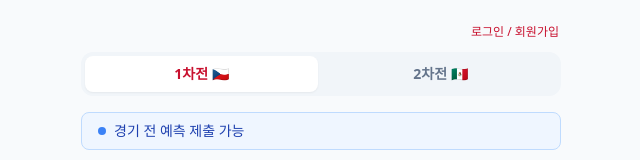
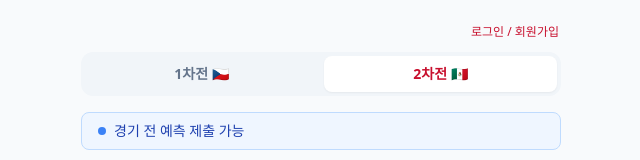
Before and after one commit to kwon14/worldcup-score-plan, a Next.js app: page / in a window 1280 px wide. Shown: the top 160 px of the page, without its empty margins (319-959 px from the left). Built offline with nearby package versions, Linux system fonts and the light colour scheme; no server answers; the database is empty.

Commit message:
Set Mexico match as default

```diff
--- a/constants/matches.ts
+++ b/constants/matches.ts
@@ -126,4 +126,4 @@ export const MATCHES: Record<string, MatchConfig> = {
   },
 };
 
-export const DEFAULT_MATCH_ID = '1';
+export const DEFAULT_MATCH_ID = '2';
--- a/contexts/MatchContext.tsx
+++ b/contexts/MatchContext.tsx
@@ -5,7 +5,7 @@ import { MATCHES, DEFAULT_MATCH_ID, type MatchConfig } from '@/constants/matches
 
 const STORAGE_KEY = 'wc_match_id';
 const STORAGE_VERSION_KEY = 'wc_match_id_version';
-const STORAGE_VERSION = '2026-06-czech-default';
+const STORAGE_VERSION = '2026-06-mexico-default';
 
 interface MatchContextValue {
   matchId: string;
```
